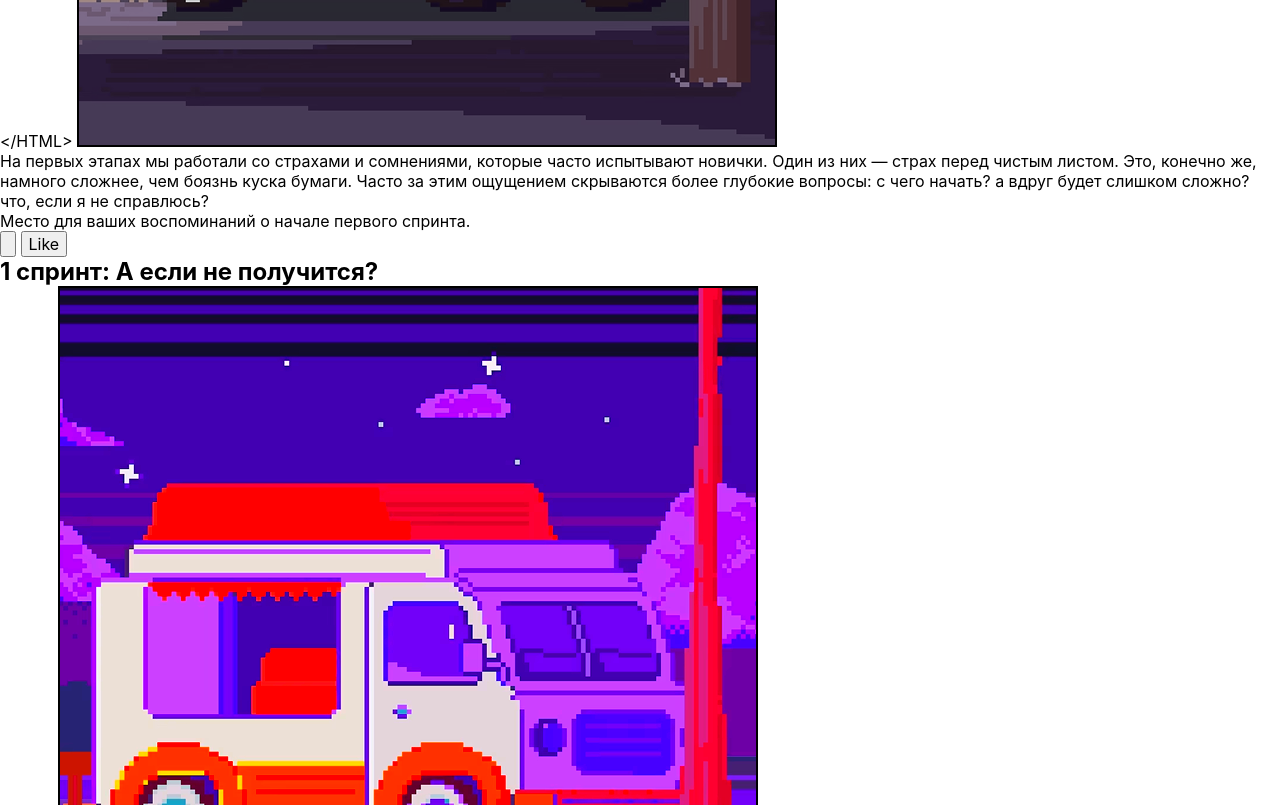
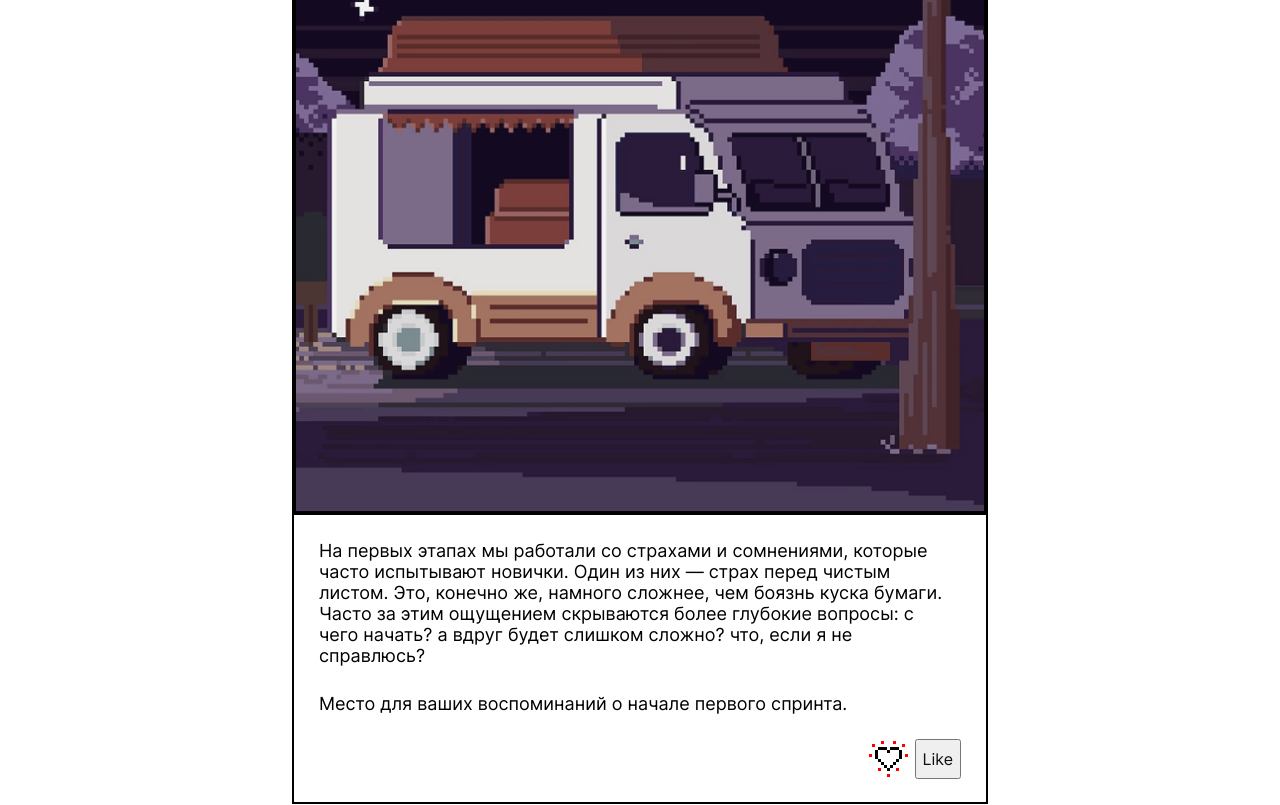
Before and after one commit to Kesolit/zakrivayuschiy-teg-ad, a plain HTML site: page index.html in a window 1280 px wide. Shown: the part 1660-2465 px from the top of the page. Drawn offline with Linux system fonts and the light colour scheme.

Commit message:
added styles

```diff
--- a/fonts/fonts.css
+++ b/fonts/fonts.css
@@ -1 +1,17 @@
 /* В этом файле вы импортируете все шрифты для сайта. Один из них вариативный и требует особенной настройки */
+@font-face {
+  font-family: "Inter";
+  src: local("Inter"),
+    url("Inter-Variable.woff2") format("woff2 supports variations"),
+    url("Inter-Variable.woff2") format("woff2-variations");
+  font-weight: 400 785;
+  font-display: swap;
+}
+
+@font-face {
+  font-family: "PressStart2P";
+  src: local("PressStart2P-Regular"),
+    url("PressStart2P-Regular.woff") format("woff");
+  font-weight: 400;
+  font-display: swap;
+}
--- a/index.html
+++ b/index.html
@@ -18,7 +18,7 @@
       <span class="page-title header__title">&lt;/HTML&gt;</span>
       <h1 class="header__subtitle">закрывающий тег</h1>
     </header>
-    <main>
+    <main class="main">
       <ul class="cards-list">
         <li class="cards-list__item">
           <article class="card">
@@ -27,9 +27,9 @@
                 Фритрек и нулевой спринт: Подготовка к работе
               </h2>
             </header>
-            <div class="card__img-wrapper">
-              <span class="card__img-label">&lt;/HTML&gt;</span>
-              <img class="card__img" src="./images/image.png"/>
+            <div class="card__image-wrapper">
+              <span class="card__image-label">&lt;/HTML&gt;</span>
+              <img class="card__image" src="./images/image.png"/>
             </div>
             <div class="card__content">
               <p>
@@ -90,10 +90,10 @@
             <header class="card__header">
               <h2 class="card__title">1 спринт: Я — чистый лист</h2>
             </header>
-            <div class="card__img-wrapper">
-              <span class="card__img-label">&lt;/HTML&gt;</span>
+            <div class="card__image-wrapper">
+              <span class="card__image-label">&lt;/HTML&gt;</span>
               <img
-                class="card__img filter-grayscale"
+                class="card__image filter-grayscale"
                 src="./images/image.png"
               />
             </div>
@@ -161,10 +161,10 @@
             <header class="card__header">
               <h2 class="card__title">1 спринт: А если не получится?</h2>
             </header>
-            <div class="card__img-wrapper">
-              <span class="card__img-label">&lt;CSS&gt;</span>
+            <div class="card__image-wrapper">
+              <span class="card__image-label">&lt;CSS&gt;</span>
               <img
-                class="card__img filter-saturate"
+                class="card__image filter-saturate"
                 src="./images/image.png"
               />
             </div>
@@ -227,10 +227,10 @@
             <header class="card__header">
               <h2 class="card__title">2 спринт: Погоня за идеалом</h2>
             </header>
-            <div class="card__img-wrapper">
-              <span class="card__img-label">&lt;desigions&gt;</span>
+            <div class="card__image-wrapper">
+              <span class="card__image-label">&lt;desigions&gt;</span>
               <img
-                class="card__img filter-multiple"
+                class="card__image filter-multiple"
                 src="./images/image.png"
               />
             </div>
@@ -295,10 +295,10 @@
             <header class="card__header">
               <h2 class="card__title">2 спринт: О тех, кто рядом</h2>
             </header>
-            <div class="card__img-wrapper">
-              <span class="card__img-label">&lt;care&gt;</span>
+            <div class="card__image-wrapper">
+              <span class="card__image-label">&lt;care&gt;</span>
               <img
-                class="card__img filter-invert"
+                class="card__image filter-invert"
                 src="./images/image.png"
               />
             </div>
@@ -364,10 +364,10 @@
             <header class="card__header">
               <h2 class="card__title">3 спринт: Обходные стратегии</h2>
             </header>
-            <div class="card__img-wrapper">
-              <span class="card__img-label">&lt;support&gt;</span>
+            <div class="card__image-wrapper">
+              <span class="card__image-label">&lt;support&gt;</span>
               <img
-                class="card__img filter-sepia"
+                class="card__image filter-sepia"
                 src="./images/image.png"
               />
             </div>
@@ -430,10 +430,10 @@
             <header class="card__header">
               <h2 class="card__title">3 спринт: Когда опускаются руки</h2>
             </header>
-            <div class="card__img-wrapper">
-              <span class="card__img-label">&lt;lifes-style: none;&gt;</span>
+            <div class="card__image-wrapper">
+              <span class="card__image-label">&lt;lifes-style: none;&gt;</span>
               <img
-                class="card__img filter-blur"
+                class="card__image filter-blur"
                 src="./images/image.png"
               />
             </div>
@@ -498,10 +498,10 @@
             <header class="card__header">
               <h2 class="card__title">«Сейчас я здесь»</h2>
             </header>
-            <div class="card__img-wrapper">
-              <span class="card__img-label">&lt;experience&gt;</span>
+            <div class="card__image-wrapper">
+              <span class="card__image-label">&lt;experience&gt;</span>
               <img
-                class="card__img filter-hue-rotate"
+                class="card__image filter-hue-rotate"
                 src="./images/image.png"
               />
             </div>
--- a/styles/style.css
+++ b/styles/style.css
@@ -94,3 +94,162 @@
   grid-template-rows: repeat(2, min-content);
   gap: 30px;
 }
+
+
+.page-title {
+  font-size: clamp(3.0625rem, 2.7104rem + 1.5023vw, 4.0625rem);
+}
+
+.header {
+  display: grid;
+  justify-items: center;
+  justify-content: center;
+  line-height: normal;
+  text-transform: uppercase;
+  font-family: var(--page-accent-font-family, "PressStart2P", fantasy);
+}
+
+.header__title {
+  margin-block-end: 20px;
+  margin-block-start: clamp(7.5rem, 7.1479rem + 1.5023vw, 8.5rem);
+}
+
+.header__subtitle {
+  font-size: clamp(0.875rem, 0.6769rem + 0.8451vw, 1.4375rem);
+}
+
+.main {
+  display: grid;
+  justify-items: center;
+  gap: 57px;
+  padding-block-end: 105px;
+}
+
+/* СТИЛИ КАРТОЧЕК */
+.cards-list {
+  display: grid;
+  gap: 52px;
+}
+
+.card {
+  max-inline-size: 696px;
+  margin-inline: auto;
+  background: var(--page-background-color, #ffffff);
+  border: 2px solid var(--text-color, #000000);
+}
+
+.card__header {
+  padding: 4px 10px;
+  border-block-end: 2px solid var(--text-color, #000000);
+}
+
+.card__title {
+  font-size: 18px;
+  line-height: normal;
+  font-variation-settings: "wght" var(--headings-font-weight, 700);
+}
+
+.card__image-wrapper {
+  position: relative;
+  overflow: hidden;
+}
+
+.card__image-label {
+  text-transform: uppercase;
+  position: absolute;
+  opacity: 0.5;
+  z-index: 1;
+  font-size: 14px;
+  line-height: normal;
+  inset-inline-end: 13px;
+  inset-block-start: 24px;
+  mix-blend-mode: hard-light;
+  color: var(--text-color, #000000);
+  font-family: var(--page-accent-font-family, "PressStart2P", fantasy);
+  text-shadow: 0 0 1px var(--page-background-color, #ffffff);
+}
+
+.card__image {
+  display: block;
+  object-fit: cover;
+  object-position: center;
+  inline-size: 100%;
+  aspect-ratio: 1 / 1;
+}
+
+.card__content {
+  display: grid;
+  gap: 27px;
+  font-size: 18px;
+  padding: 25px 30px 0 25px;
+  line-height: calc(21 / 18);
+  border-block-start: 2px solid var(--text-color, #000000);
+}
+
+.card__footer {
+  display: flex;
+  justify-content: end;
+  gap: 5px;
+  align-items: stretch;
+  padding: 25px 25px 23px 25px;
+}
+
+.card__icon-button {
+  background: transparent;
+  display: grid;
+  padding: 0;
+  cursor: pointer;
+  appearance: none;
+  border: 2px solid transparent;
+  transition: border-color 0.3s ease;
+}
+
+.card__icon-button:focus {
+  outline: none;
+}
+
+.card__icon-button:focus-visible {
+  border-color: var(--text-color, #000000);
+}
+
+.button::before {
+  content: "";
+  inline-size: 100%;
+  block-size: 100%;
+  position: absolute;
+  inset: 0;
+  z-index: -1;
+  background: var(--text-color, #000000);
+  transform: scaleX(0);
+  transform-origin: left;
+  transition: transform 0.5s ease-in-out;
+}
+
+.button:hover::before {
+  transform: scaleX(1);
+}
+
+.button--save {
+  display: flex;
+  flex-direction: row;
+  justify-content: center;
+  align-items: center;
+  gap: 10px;
+  padding: 15px 20px;
+}
+
+.button__text,
+.button__icon {
+  color: var(--button-text-color, #ffffff);
+  mix-blend-mode: difference;
+}
+
+.button__icon {
+  block-size: 22px;
+  inline-size: 22px;
+}
+
+.like-icon {
+  block-size: 36px;
+  inline-size: 39px;
+}
```
